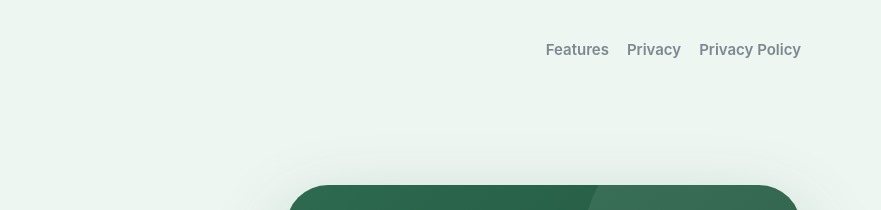
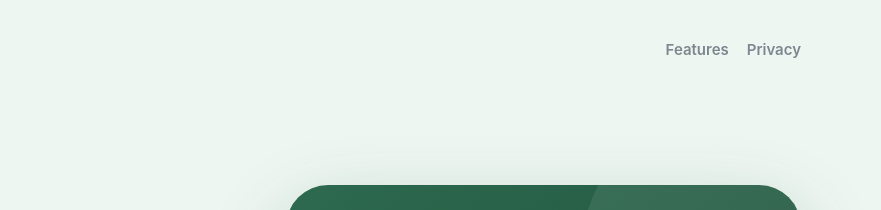
Before and after one commit to actualpixel/nutrishi-website, a plain HTML site: page index.html in a window 1280 px wide. Shown: the top 210 px of the page, 399-1280 px from the left. Drawn offline with Linux system fonts and the light colour scheme.

Commit message:
Update index.html

```diff
--- a/index.html
+++ b/index.html
@@ -443,7 +443,6 @@
         <nav class="nav-links" aria-label="Main navigation">
           <a href="#features">Features</a>
           <a href="#privacy">Privacy</a>
-          <a href="/privacy/">Privacy Policy</a>
         </nav>
       </div>
     </header>
```
